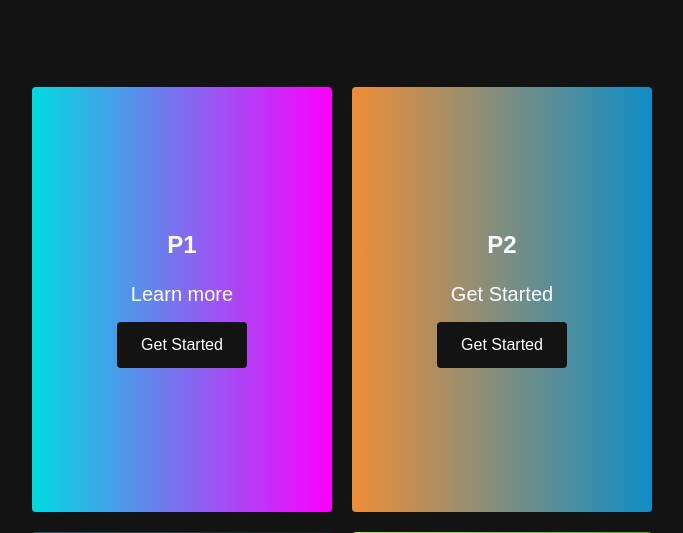
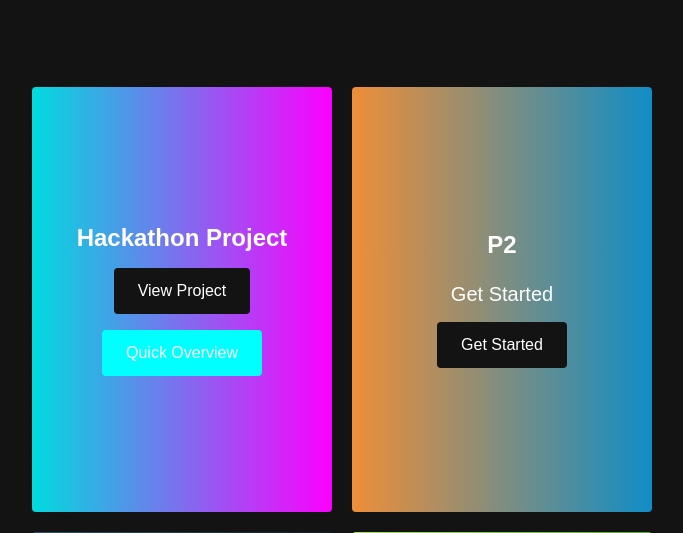
Before and after one commit to dslguo/DG-Website-JS, a PHP site: page / in a window 1280 px wide. Shown: the part 2035-2568 px from the top of the page, without its empty margins (298-981 px from the left). Run offline with PHP 8.4, Linux system fonts and the light colour scheme.

Commit message:
project card 1
Project card 1: Hackathon Project
Fix Sliding modal

```diff
--- a/app.js
+++ b/app.js
@@ -55,6 +55,33 @@ const hideMobileMenu = () => {
   }
 };
 
+// Get the modal
+var modal = document.getElementById("myModal");
+
+// Get the button that opens the modal
+var btn = document.getElementById("myBtn");
+
+// Get the <span> element that closes the modal
+var span = document.getElementsByClassName("close")[0];
+
+// When the user clicks the button, open the modal
+btn.onclick = function() {
+  modal.style.display = "block";
+}
+
+// When the user clicks on <span> (x), close the modal
+span.onclick = function() {
+  modal.style.display = "none";
+}
+
+// When the user clicks anywhere outside of the modal, close it
+window.onclick = function(event) {
+  if (event.target == modal) {
+    modal.style.display = "none";
+  }
+}
+
+
 //EVENT LISTENERS
 //Whenever menu is clicked, run the mobileMenu function above.
 menu.addEventListener("click", mobileMenu);
--- a/index.html
+++ b/index.html
@@ -96,11 +96,47 @@
     <div class="services" id="services">
       <h1>My Projects</h1>
       <div class="services__wrapper">
+        <!-- <a href="https://dragonfruit3.herokuapp.com/" target="_blank"> -->
         <div class="services__card">
-          <h2>P1</h2>
-          <p>Learn more</p>
-          <div class="services__btn"><button>Get Started</button></div>
+          <h2>Hackathon Project</h2>
+          <!-- <p>Learn more</p> -->
+          <!-- <div class="services__btn"><button>View Project</button></div> -->
+          <form action="https://dragonfruit3.herokuapp.com/" target="_blank">
+            <button type="submit" value="Go to our Hackathon">
+              View Project
+            </button>
+          </form>
+
+          <div class="overview_btn" id="card1_overview">
+            <button id="myBtn">Quick Overview</button>
+
+            <!-- The Modal -->
+            <div id="myModal" class="modal">
+              <!-- Modal content -->
+              <div class="modal-content">
+                <span class="close">&times;</span>
+                <h2>
+                  Hackathon project: Assisting teaching experience in Remote
+                  Learning
+                </h2>
+                <p>
+                  Hackathon project: Assisting teaching experience in Remote
+                  Learning <br /><br />
+
+                  The coronavirus lockdown period has caused a lack of
+                  face-to-face engagement, which makes it difficult for academic
+                  staff to gauge student experience and understanding. To combat
+                  this issue, our team of software devs built a Web-app with
+                  ReactJS that analyses student feedback which reflects: 1.
+                  Collaboration 2. Engagement 3. Understanding of teaching
+                  material By asking Cognitive & Behavioural questions in a
+                  quick 1-minute survey.
+                </p>
+              </div>
+            </div>
+          </div>
         </div>
+        <!-- </a> -->
         <div class="services__card">
           <h2>P2</h2>
           <p>Get Started</p>
--- a/styles.css
+++ b/styles.css
@@ -607,6 +613,28 @@
   display: flex;
   justify-content: center;
   margin-top: 16px;
+}
+
+.services__card form {
+  display: flex;
+  justify-content: center;
+  margin-top: 16px;
+}
+
+.overview_btn {
+  display: flex;
+  justify-content: center;
+  margin-top: 16px;
+}
+
+#card1_overview button {
+  background-color: aqua;
+}
+
+.modal-content {
+  color: #000;
+  /* font-size: 10vw; */
+  font-size: 1vw;
 }
 
 .services__card button {
```
Also changed, not shown: other parts of styles.css (+45 -0 lines).
